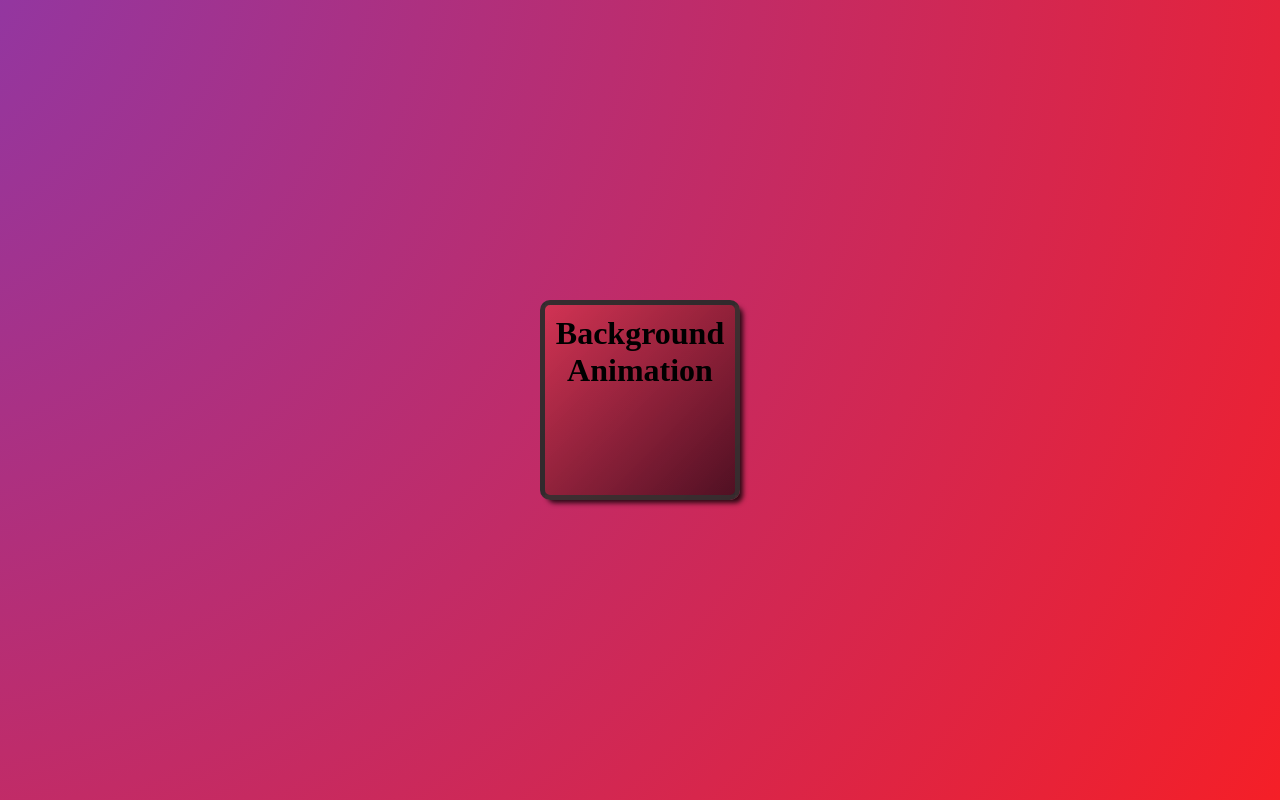
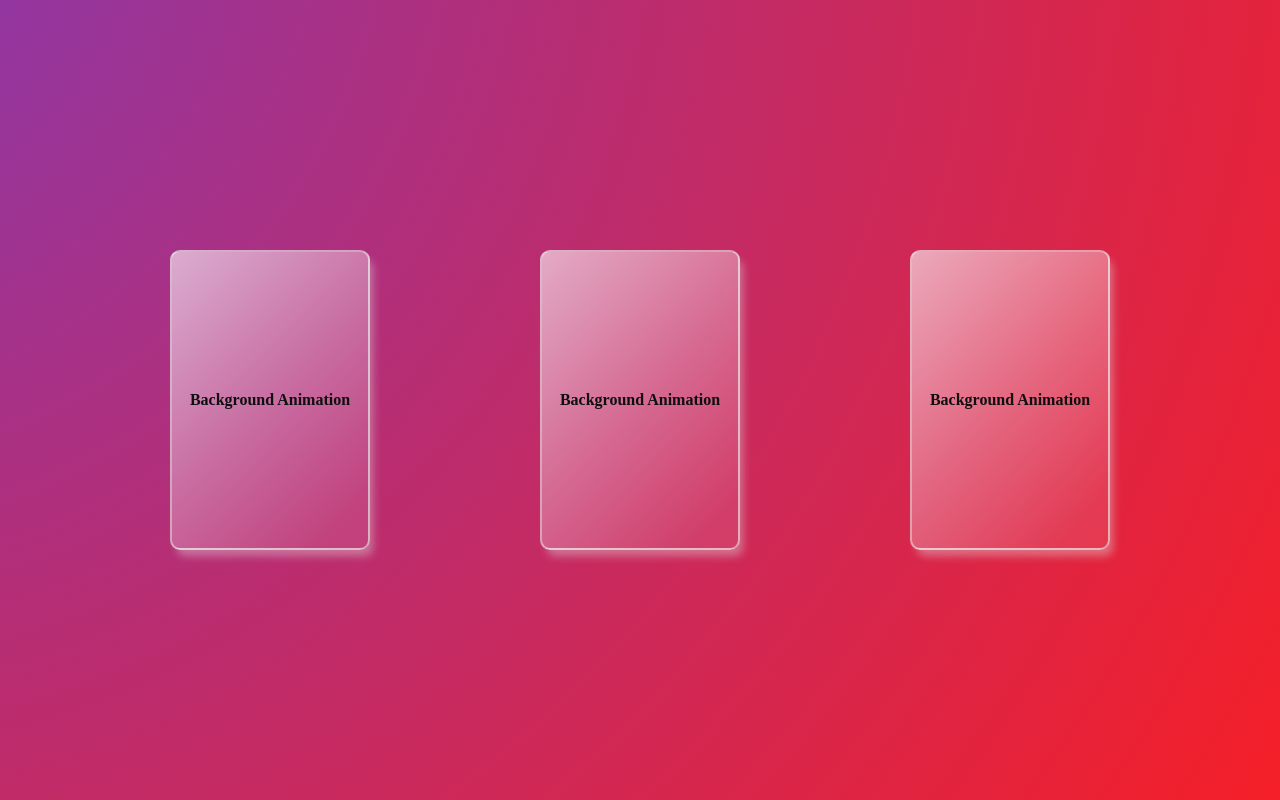
Before and after one commit to kannder83/css-background-animation, a plain HTML site: page index.html in a window 1280 px wide. Drawn offline with Linux system fonts and the light colour scheme.

Commit message:
Se agregan estilos.

```diff
--- a/index.html
+++ b/index.html
@@ -9,7 +9,13 @@
   <body>
     <div class="container">
       <div class="box">
-        <h1>Background Animation</h1>
+        <p>Background Animation</p>
+      </div>
+      <div class="box">
+        <p>Background Animation</p>
+      </div>
+      <div class="box">
+        <p>Background Animation</p>
       </div>
     </div>
   </body>
--- a/main.css
+++ b/main.css
@@ -4,11 +4,15 @@
   box-sizing: border-box;
 }
 
+body {
+  background: black;
+}
+
 .container {
   width: 100%;
   height: 100vh;
   display: flex;
-  justify-content: center;
+  justify-content: space-evenly;
   align-items: center;
   /* background: linear-gradient(
     -45deg,
@@ -28,20 +32,28 @@
   animation: change_bg 15s linear infinite;
 }
 
-.container .box {
+.box {
   width: 200px;
-  height: 200px;
+  height: 300px;
   padding: 10px;
-  border: 5px solid rgba(46, 46, 46, 0.9);
+  display: flex;
+  justify-content: center;
+  align-items: center;
+  border: 2px solid rgba(228, 228, 228, 0.6);
   border-radius: 10px;
-  -webkit-box-shadow: 5px 5px 5px -2px rgba(0, 0, 0, 0.78);
-  box-shadow: 5px 5px 5px -2px rgba(0, 0, 0, 0.8);
+  box-shadow: 5px 8px 8px -2px rgba(226, 226, 226, 0.4);
   background: linear-gradient(
     -45deg,
-    rgba(1, 1, 1, 0.61) 0,
-    rgba(230, 58, 58, 0.5) 100%
+    rgba(255, 255, 255, 0.1) 10%,
+    rgba(255, 255, 255, 0.3) 50%,
+    rgba(255, 255, 255, 0.6) 100%
   );
   text-align: center;
+}
+
+.box p {
+  color: rgb(15, 15, 15);
+  font-weight: bold;
 }
 
 @keyframes change_bg {
```
